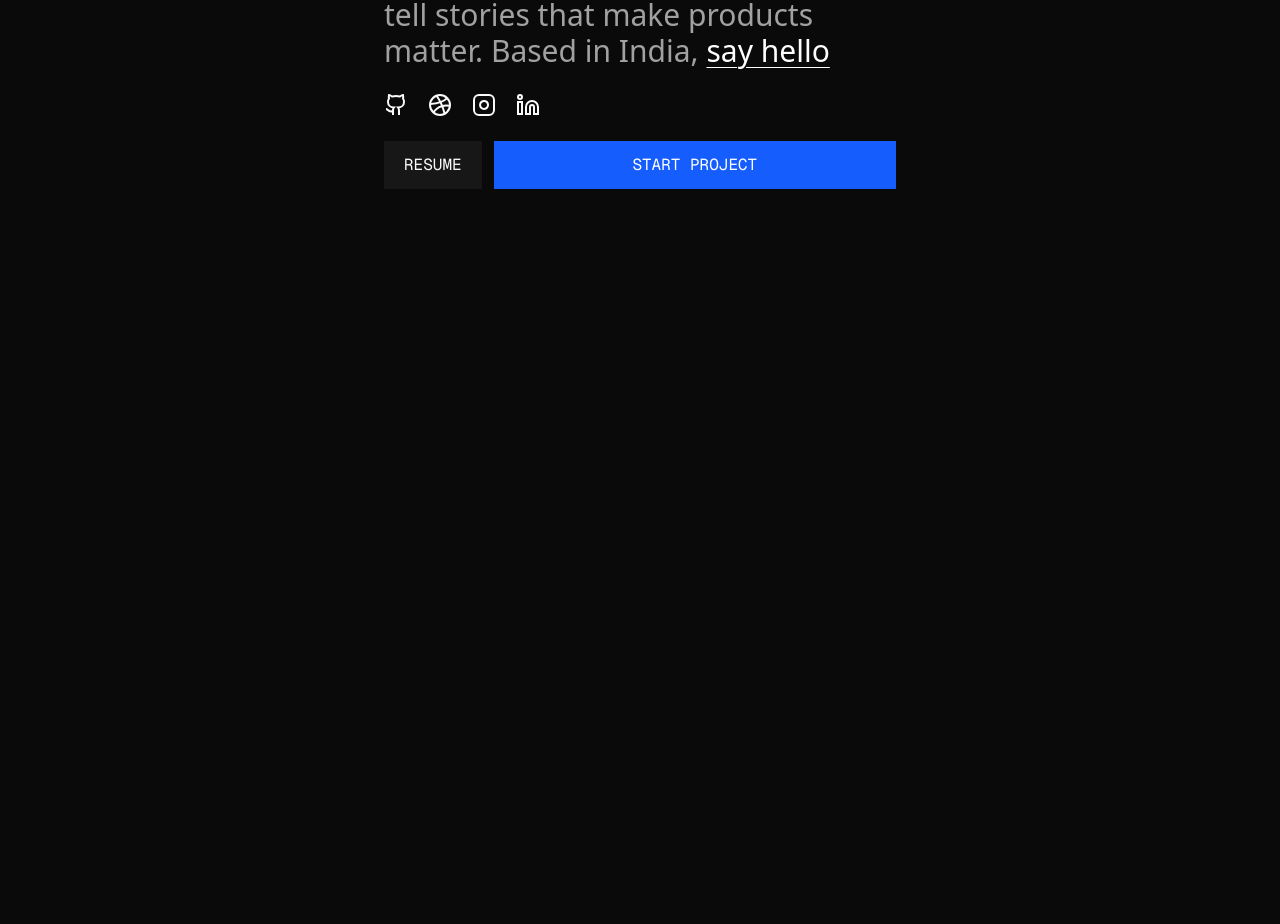
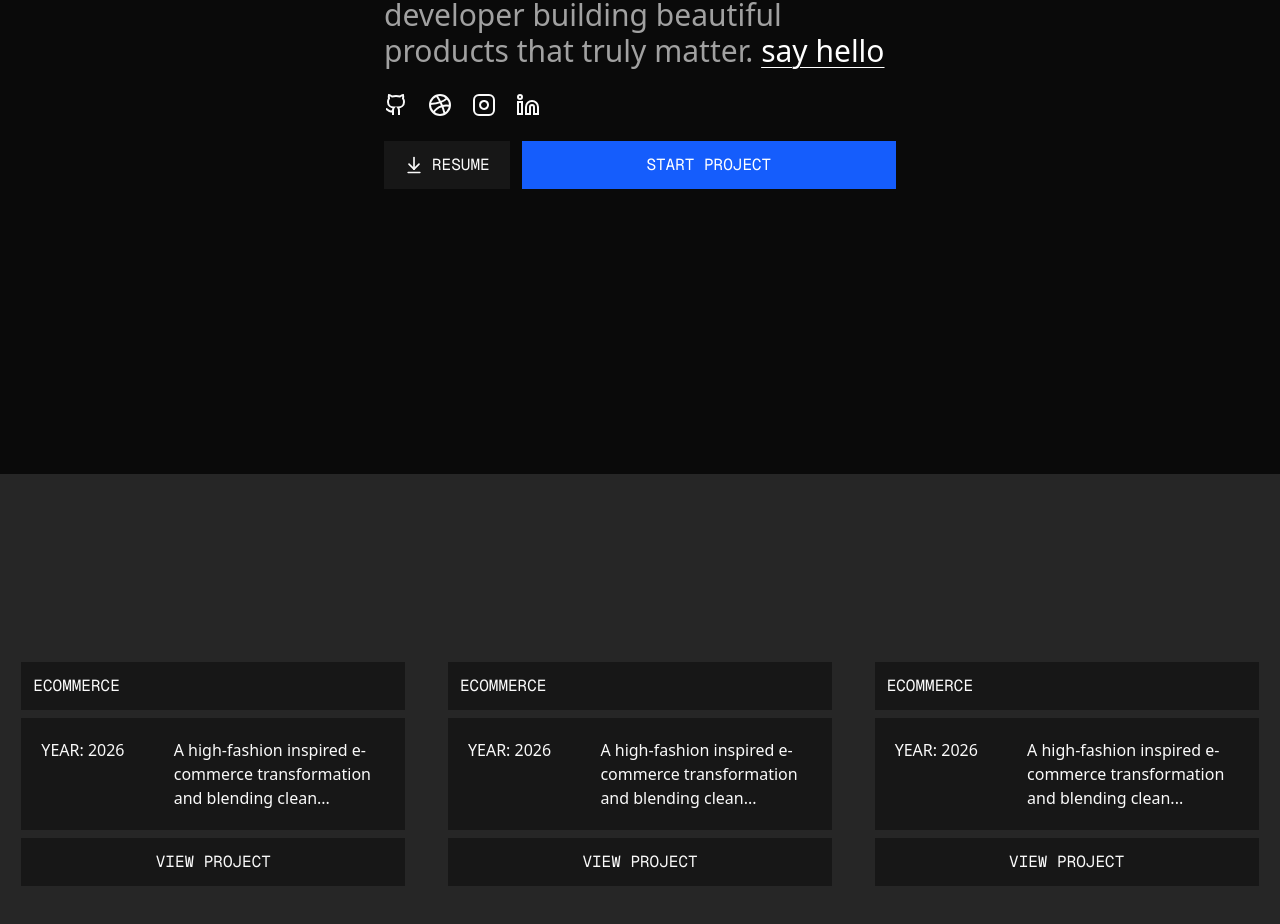
Before and after one commit to ansabazys/portfolio, a Next.js app: page / in a window 1280 px wide. Shown: the part 326-1250 px from the top of the page. Before the commit the page ends 800 px from the top, so only its background shows below. Built offline with nearby package versions, Linux system fonts and the light colour scheme.

Commit message:
feat(project): add project section

```diff
--- a/package.json
+++ b/package.json
@@ -9,9 +9,11 @@
     "lint": "eslint"
   },
   "dependencies": {
+    "body-scroll-lock": "^4.0.0-beta.0",
     "class-variance-authority": "^0.7.1",
     "clsx": "^2.1.1",
     "framer-motion": "^12.25.0",
+    "lenis": "^1.3.17",
     "lucide-react": "^0.562.0",
     "motion": "^12.25.0",
     "next": "16.1.1",
@@ -21,6 +23,7 @@
   },
   "devDependencies": {
     "@tailwindcss/postcss": "^4",
+    "@types/body-scroll-lock": "^3.1.2",
     "@types/node": "^20",
     "@types/react": "^19",
     "@types/react-dom": "^19",
--- a/src/app/globals.css
+++ b/src/app/globals.css
@@ -128,3 +128,12 @@
     animation: none;
     mix-blend-mode: normal;
 }
+
+html, body {
+  height: 100%;
+  width: 100%;
+  overflow: visible;      /* DO NOT use hidden */
+  -webkit-overflow-scrolling: auto; /* important for iOS */
+  margin: 0;
+  padding: 0;
+}
--- a/src/app/layout.tsx
+++ b/src/app/layout.tsx
@@ -2,6 +2,7 @@ import type { Metadata } from "next";
 import { Geist, Geist_Mono } from "next/font/google";
 import "./globals.css";
 import Header from "@/components/layout/Header";
+import ReactLenis from "lenis/react";
 
 const geistSans = Geist({
   variable: "--font-geist-sans",
@@ -30,8 +31,8 @@ export const metadata: Metadata = {
     type: "website",
   },
   icons: {
-    icon: '/logo.svg'
-  }
+    icon: "/logo.svg",
+  },
 };
 
 export default function RootLayout({
@@ -40,13 +41,18 @@ export default function RootLayout({
   children: React.ReactNode;
 }) {
   return (
-    <html lang="en" className="scroll-smooth dark">
-      <body className={`${geistMono.variable} ${geistSans.variable}  antialiased h-screen`}>
+    <html lang="en" className=" dark">
+      <ReactLenis root>
+        <body
+          style={{ margin: 0, padding: 0 }}
+          className={`${geistMono.variable} ${geistSans.variable}  antialiased h-screen`}
+        >
+          <Header />
 
-        <Header />
-        {children}
-        {/* <Footer /> */}
-      </body>
+          {children}
+          {/* <Footer /> */}
+        </body>
+      </ReactLenis>
     </html>
   );
 }
--- a/src/app/page.tsx
+++ b/src/app/page.tsx
@@ -1,9 +1,11 @@
 import Hero from "@/components/sections/Hero";
+import Projects from "@/components/sections/Projects";
 
 export default function Home() {
   return (
-    <main className="h-full p-5">
+    <main className="h-full">
       <Hero />
+      <Projects />
     </main>
   );
 }
--- a/src/components/common/Modal.tsx
+++ b/src/components/common/Modal.tsx
@@ -8,19 +8,32 @@ import {
   Plus,
   Sun,
 } from "lucide-react";
-import { useState } from "react";
+import { useEffect, useRef, useState } from "react";
 import { TextAnimate } from "../ui/text-animate";
 import Link from "next/link";
 import { AnimatedThemeToggler } from "../ui/animated-theme-toggler";
-
+import { disableBodyScroll, enableBodyScroll } from "body-scroll-lock";
 
 export default function MenuModal() {
   const [isOpen, setIsOpen] = useState(false);
+  const ref = useRef<HTMLDivElement>(null);
 
+  useEffect(() => {
+    if (!ref.current) return;
 
+    if (isOpen) {
+      disableBodyScroll(ref.current);
+    } else {
+      enableBodyScroll(ref.current);
+    }
+
+    return () => {
+      if (ref.current) enableBodyScroll(ref.current);
+    };
+  }, [isOpen]);
 
   return (
-    <div>
+    <div ref={ref}>
       <Plus
         className={`${
           isOpen ? "rotate-45" : "rotate-0"
@@ -32,7 +45,7 @@ export default function MenuModal() {
           <div className="absolute gap-1 grid-rows-2 duration-500 text-black dark:text-white  w-full top-15 md:top-14 left-0">
             <div className=" w-full bg-[#fbfbfb] dark:bg-neutral-900">
               <div className="p-5  text-left flex flex-col gap-10 ">
-                <div className="flex flex-col font-semibold tracking-tighter gap-1 text-2xl">
+                <div className="flex flex-col font-semibold tracking-tight gap-1 text-2xl">
                   <Link href="/about">
                     <TextAnimate animation="blurInUp">ABOUT</TextAnimate>
                   </Link>
@@ -111,7 +124,6 @@ export default function MenuModal() {
                     <button>RESUME</button>
                   </div>
                   <div className="bg-[#0033FF] px-5 py-2 w-fit flex gap-2 items-center font-mono rounded-sm shadow-2xl">
-
                     <button>BOOK A CALL</button>
                   </div>
                 </div>
@@ -120,7 +132,7 @@ export default function MenuModal() {
                     THEME
                   </TextAnimate>
                   <div>
-                    <AnimatedThemeToggler  />
+                    <AnimatedThemeToggler />
                   </div>
                 </div>
               </div>
--- /dev/null
+++ b/src/components/common/SmoothScroll.tsx
@@ -0,0 +1,24 @@
+import { ReactLenis } from "lenis/react";
+
+export default function LenisProvider({ children }: { children: React.ReactNode }) {
+  return (
+    <ReactLenis
+      root
+      options={{
+        duration: 1.2,
+        easing: (t) => Math.min(1, 1.001 - Math.pow(2, -10 * t)),
+        orientation: "vertical",
+        gestureOrientation: "vertical",
+        smoothWheel: true,  // ✅ replaces old "smooth"
+        syncTouch: true,    // ✅ replaces old "smoothTouch"
+        wheelMultiplier: 1,
+        touchMultiplier: 1,
+        autoRaf: true,
+        overscroll: true,
+        anchors: true,
+      }}
+    >
+      {children}
+    </ReactLenis>
+  );
+}
--- a/src/components/sections/Hero.tsx
+++ b/src/components/sections/Hero.tsx
@@ -1,13 +1,14 @@
+import { ArrowDownToLine } from "lucide-react";
+
 export default function Hero() {
   return (
-    <section className="flex flex-col  gap-6 h-full justify-center items-center">
+    <section className="flex flex-col p-5 gap-6 h-screen justify-center items-center">
       <div>
-        <h1 className="text-3xl w-full max-w-lg font-light text-neutral-400">
+        <h1 className="md:text-3xl text-xl w-full max-w-lg font-light text-neutral-400">
           <span className="dark:text-white text-black font-sans">
             Hey, I'm Ansab.
           </span>{" "}
-          I build, create, and tell stories that make products matter. Based in
-          India,{" "}
+          Designer and developer building beautiful products that truly matter.{" "}
           <span className="underline dark:text-white text-black underline-offset-5 decoration-1 block md:inline">
             say hello
           </span>
@@ -70,8 +71,9 @@ export default function Hero() {
       </div>
 
       <div className=" w-full max-w-lg flex gap-3">
-        <button className="w-fit px-5 dark:bg-neutral-900 font-mono bg-neutral-100">
-          RESUME
+        <button className="w-fit px-5 dark:bg-neutral-900 font-mono flex items-center gap-2 bg-neutral-100">
+          <ArrowDownToLine className="w-5" />
+          <span> RESUME</span>
         </button>
         <button className="bg-blue-600 w-full font-mono p-3 text-white">
           START PROJECT
--- /dev/null
+++ b/src/components/sections/Projects.tsx
@@ -0,0 +1,68 @@
+export default function Projects() {
+  return (
+    <section className="grid grid-cols-1 md:grid-cols-3 ">
+      <div className="w-full flex justify-center items-center h-150 bg-neutral-800 p-5">
+        <div className="w-full max-w-sm flex flex-col gap-2 justify-center items-center h-full">
+          <div className="bg-neutral-900 w-full p-3">
+            <h1 className="font-mono">ECOMMERCE</h1>
+          </div>
+          <div className="flex p-5 bg-neutral-900">
+            <p className="w-full">YEAR: 2026</p>
+
+            <div className="">
+              <p>
+                A high-fashion inspired e-commerce transformation and blending
+                clean...
+              </p>
+            </div>
+          </div>
+          <button className="bg-neutral-900 w-full p-3 font-mono">
+            VIEW PROJECT
+          </button>
+        </div>
+      </div>
+
+       <div className="w-full flex justify-center items-center h-150 bg-neutral-800 p-5">
+        <div className="w-full max-w-sm flex flex-col gap-2 justify-center items-center h-full">
+          <div className="bg-neutral-900 w-full p-3">
+            <h1 className="font-mono">ECOMMERCE</h1>
+          </div>
+          <div className="flex p-5 bg-neutral-900">
+            <p className="w-full">YEAR: 2026</p>
+
+            <div className="">
+              <p>
+                A high-fashion inspired e-commerce transformation and blending
+                clean...
+              </p>
+            </div>
+          </div>
+          <button className="bg-neutral-900 w-full p-3 font-mono">
+            VIEW PROJECT
+          </button>
+        </div>
+      </div>
+
+       <div className="w-full flex justify-center items-center h-150 bg-neutral-800 p-5">
+        <div className="w-full max-w-sm flex flex-col gap-2 justify-center items-center h-full">
+          <div className="bg-neutral-900 w-full p-3">
+            <h1 className="font-mono">ECOMMERCE</h1>
+          </div>
+          <div className="flex p-5 bg-neutral-900">
+            <p className="w-full">YEAR: 2026</p>
+
+            <div className="">
+              <p>
+                A high-fashion inspired e-commerce transformation and blending
+                clean...
+              </p>
+            </div>
+          </div>
+          <button className="bg-neutral-900 w-full p-3 font-mono">
+            VIEW PROJECT
+          </button>
+        </div>
+      </div>
+    </section>
+  );
+}
```
Also changed, not shown: 1 other file (tests, documents, lock files or other folders).
